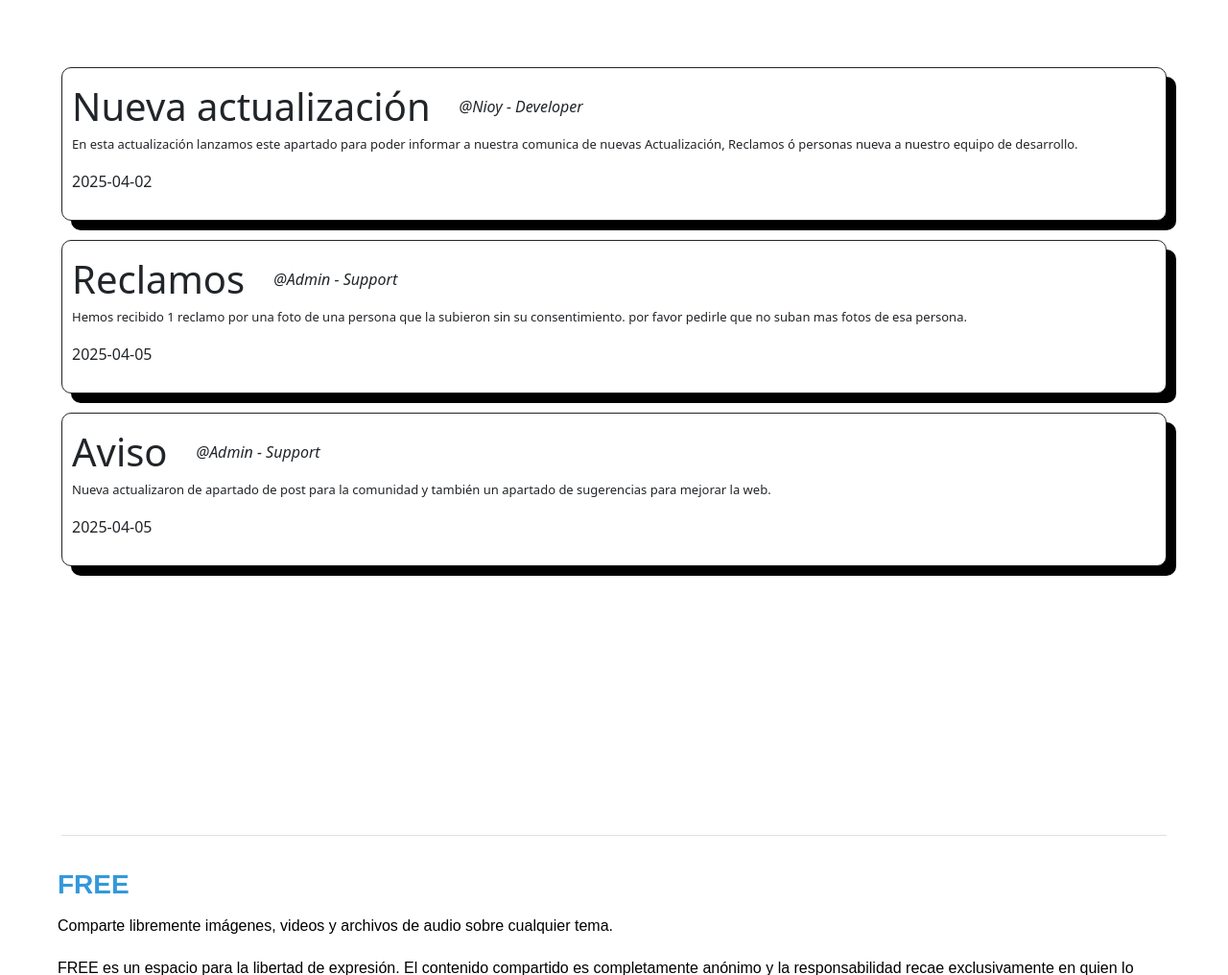
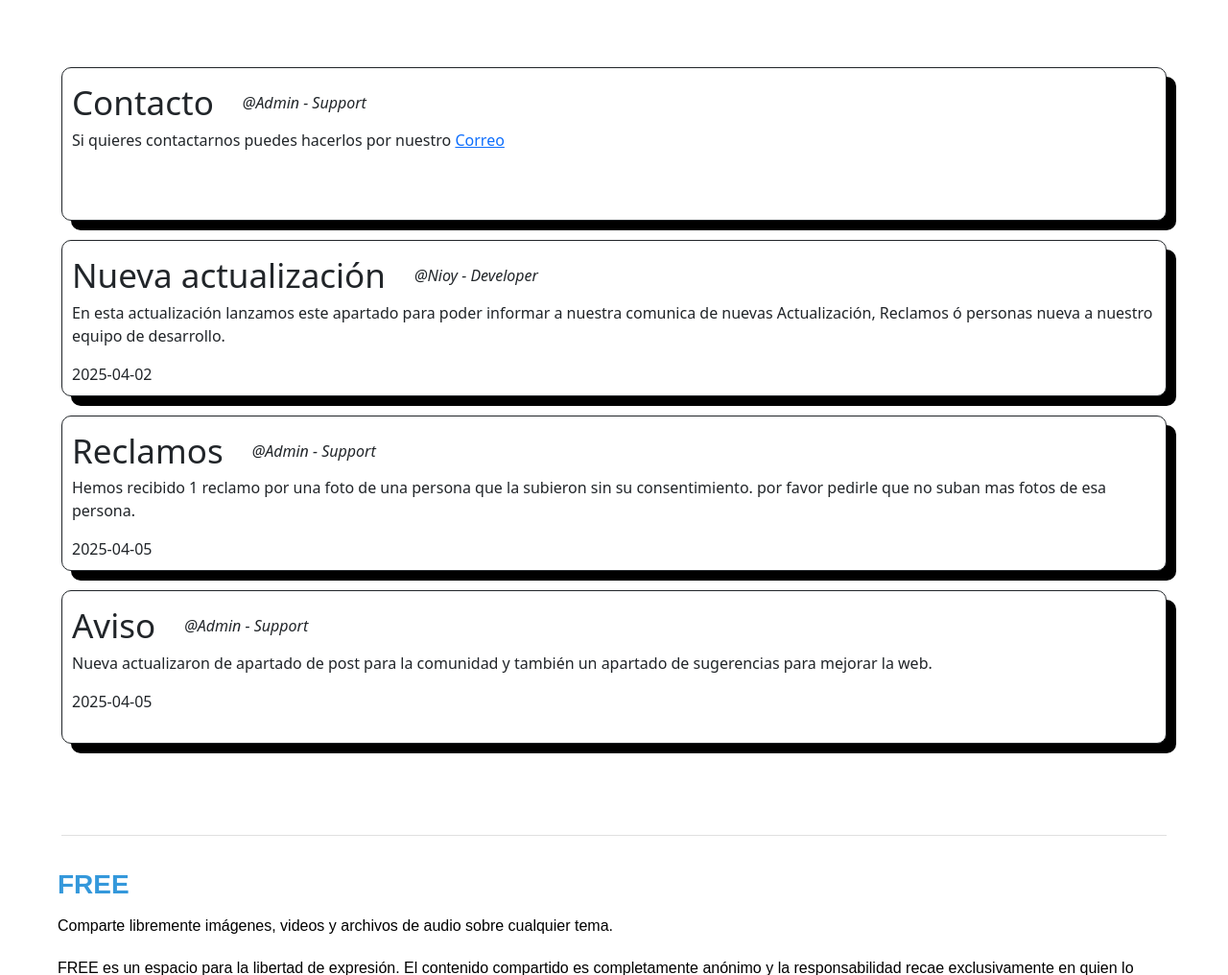
Before and after one commit to NioyJadelkaFp/NetDrop, a Flask app: page /comunicados in a window 1280 px wide. Shown: the part 52-1068 px from the top of the page at 96% size. Run offline with Flask 3, Linux system fonts and the light colour scheme.

Commit message:
Contactos

```diff
--- a/static/css/componentes.css
+++ b/static/css/componentes.css
@@ -438,10 +438,10 @@ input:focus {
 }
 
 .Comunicados-card span{
-    font-size: 40px;
+    font-size: 35px;
 }
 
 .Comunicados-card p{
-    font-size: small;
+    font-size: 25;
     text-wrap: wrap;
 }
--- a/templates/Comunicados.html
+++ b/templates/Comunicados.html
@@ -2,7 +2,18 @@
 {% block content %}
 
 
+
+
 <section class="Comunicados">
+
+    <div class="Comunicados-card">
+        <div class="Comunicados-info">
+            <span>Contacto</span>
+            <cite>@Admin - Support</cite>
+        </div>
+        <p>Si quieres contactarnos puedes hacerlos por nuestro <a target="_blank" href="mailto:nioycontactoservice@gmail.com">Correo</a></p>
+    </div>
+
     <div class="Comunicados-container">
         {% for comunicado in comunicados %}
             <div class="Comunicados-card">
```
